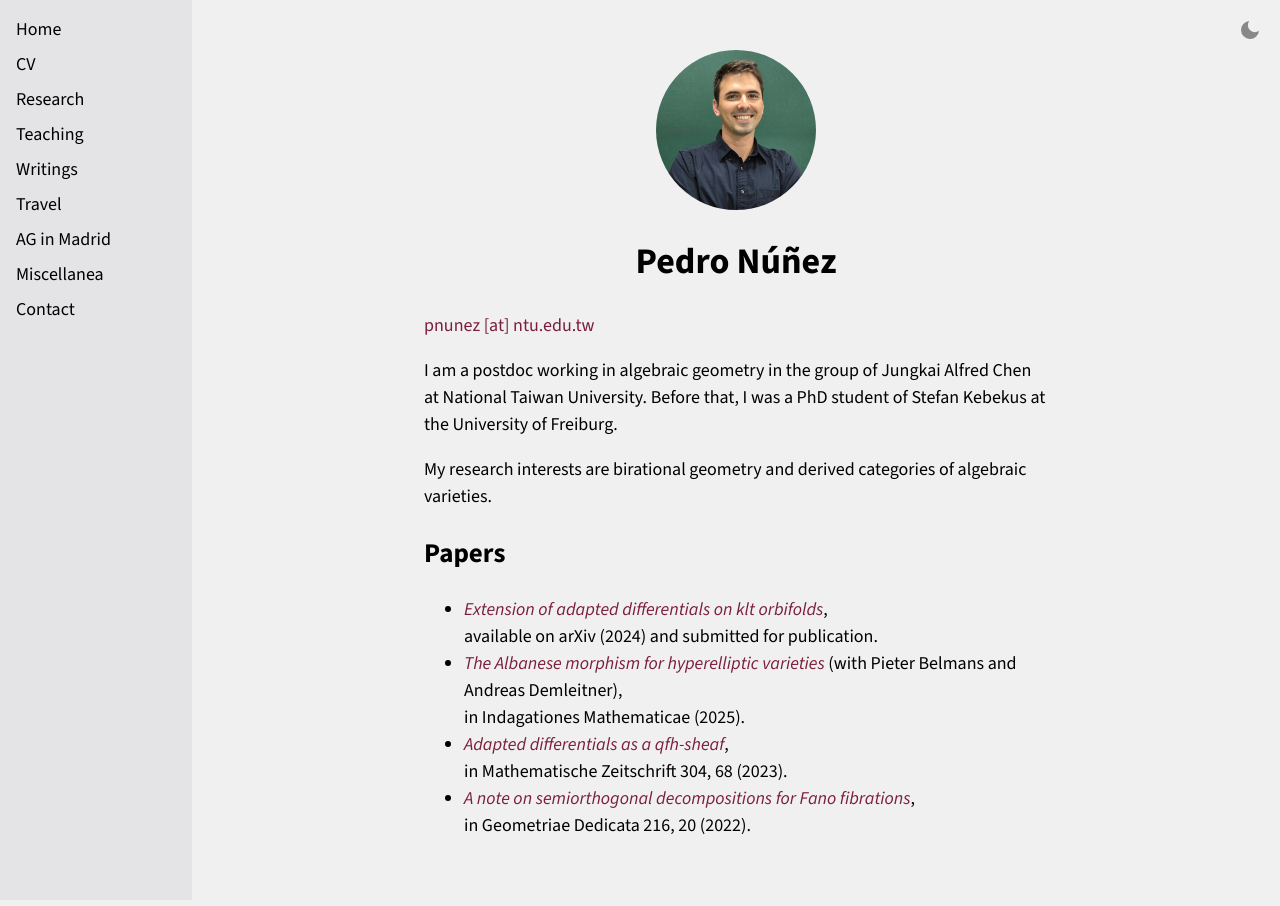
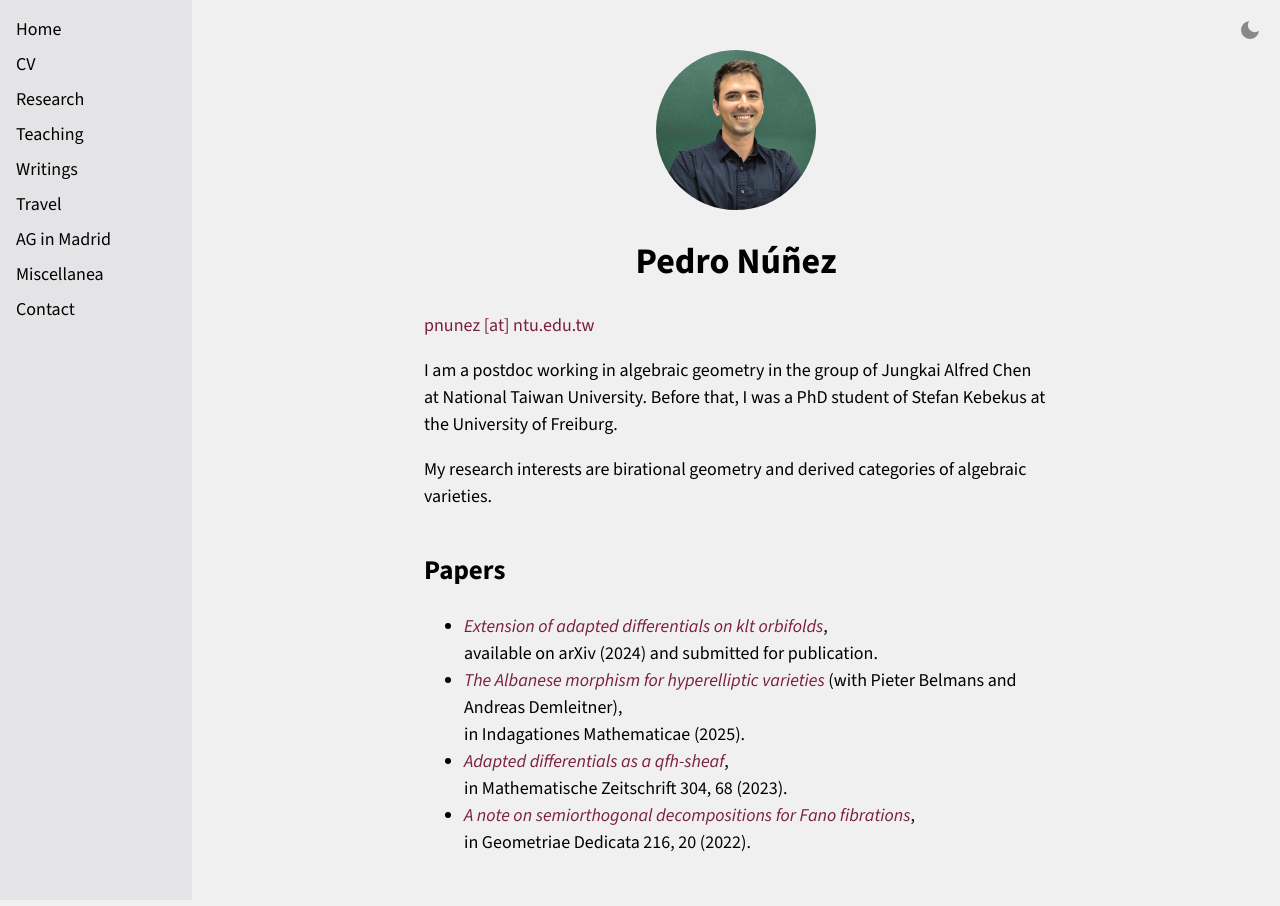
Before and after one commit to pedro-nunez/pedro-nunez.github.io, a Jekyll site: the page built from index.md, in a window 1280 px wide. Built offline with Jekyll 4.4.1, drawn with Linux system fonts in a browser that asks for light colours.

Commit message:
Add more spacing above section titles
h2 had no rule of its own, just the browser default (~0.83em). Set
margin-top: 2.5rem for clearer visual separation between sections,
as an alternative to centering them.

```diff
--- a/assets/css/main.css
+++ b/assets/css/main.css
@@ -47,6 +47,10 @@ body {
 
 h1 {
   text-align: center;
+}
+
+h2 {
+  margin-top: 2.5rem;
 }
 
 /* Desktop: the nav is a persistent left sidebar, so page content is
```
